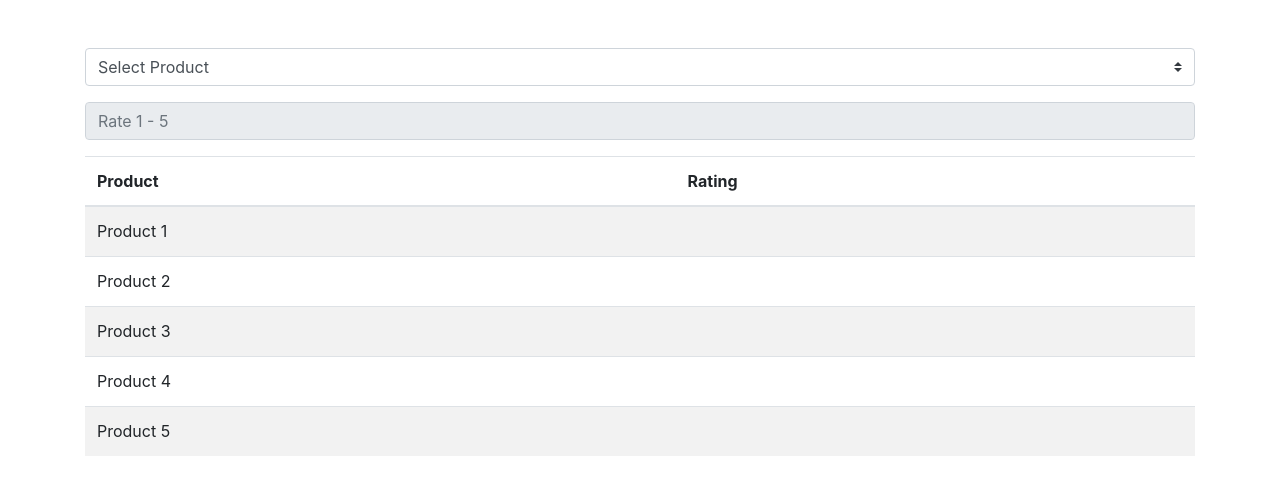
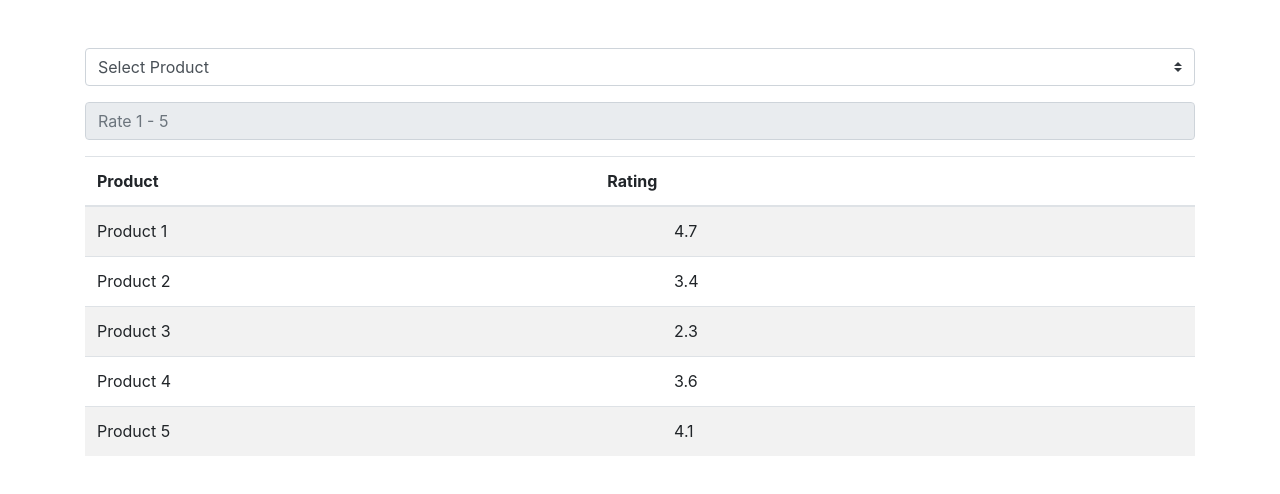
Before and after one commit to webQbe/js_star_ratings, a plain HTML site: page index.html in a window 1280 px wide. Drawn offline with nearby package versions, Linux system fonts and the light colour scheme.

Commit message:
Displayed Ratings as Numbers

```diff
--- a/index.html
+++ b/index.html
@@ -223,6 +223,10 @@
                     // Set Width to Rounded Rating %
                     document.querySelector(`.${product} .stars-inner`).style.width = `${starPercentageRounded}%`;
 
+
+                    // Display Number Ratings
+                    document.querySelector(`.${product} .number-rating`).innerHTML =  products[product];
+
                 }
 
 
```
